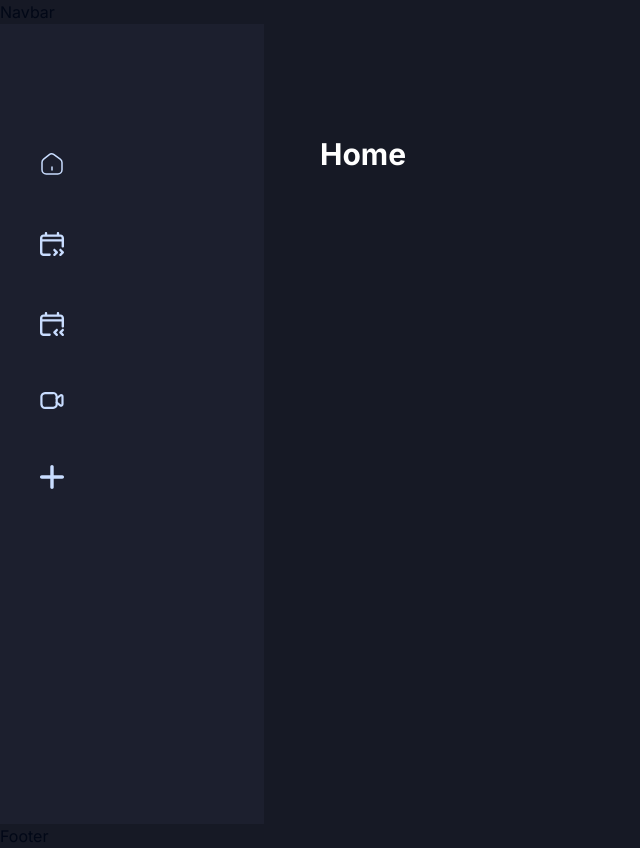
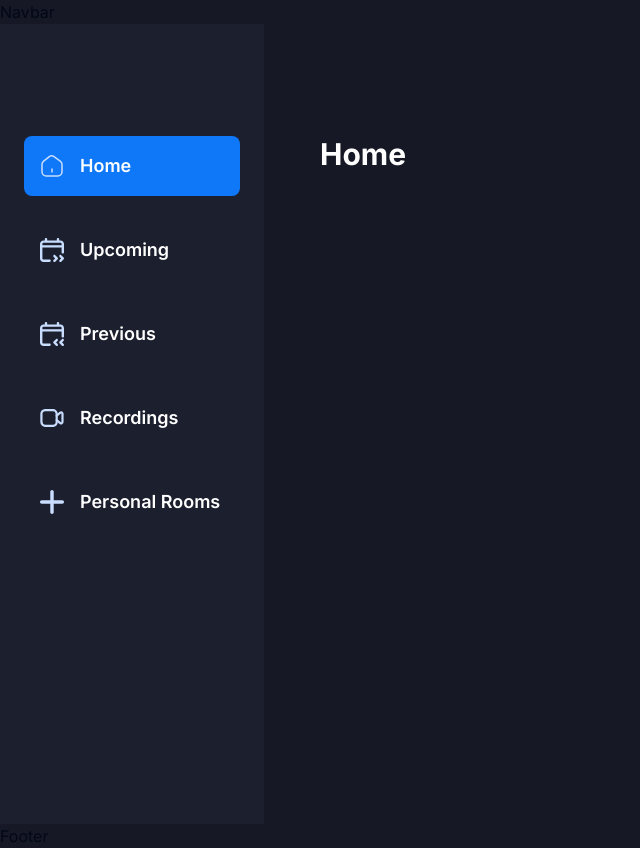
Before and after one commit to Desmondgoldsmith/zoom-clone-, a Next.js app: page / in a window 1280 px wide. Shown: the whole page, without its empty margins (0-640 px from the left). Built offline with nearby package versions, Linux system fonts and the light colour scheme.

Commit message:
feat: working on the sidebar

```diff
--- a/components/Sidebar.tsx
+++ b/components/Sidebar.tsx
@@ -30,7 +30,7 @@
                          width = {24}
                          height = {24}
                         />
-                        <p className = "font-semibold text-lg lg:hidden ">{link.label}</p>
+                        <p className = "font-semibold text-lg max-lg:hidden ">{link.label}</p>
                     </Link>
                  )
                 })
--- a/tailwind.config.ts
+++ b/tailwind.config.ts
@@ -22,6 +22,9 @@
         dark:{
           1: '#1C1F2E',
           2: '#161925'
+        },
+        blue:{
+          1: '#0E78F9'
         },
         border: "hsl(var(--border))",
         input: "hsl(var(--input))",
```
Also changed, not shown: app/(root)/(home)/meeting/[id]/page.tsx (renamed from app/(root)/meeting/[id]/page.tsx), app/(root)/(home)/personal-room/page.tsx (renamed from app/(root)/personal-room/page.tsx), app/(root)/(home)/previous/page.tsx (renamed from app/(root)/previous/page.tsx), app/(root)/(home)/recordings/page.tsx (renamed from app/(root)/recordings/page.tsx), app/(root)/(home)/upcoming/page.tsx (renamed from app/(root)/upcoming/page.tsx).
